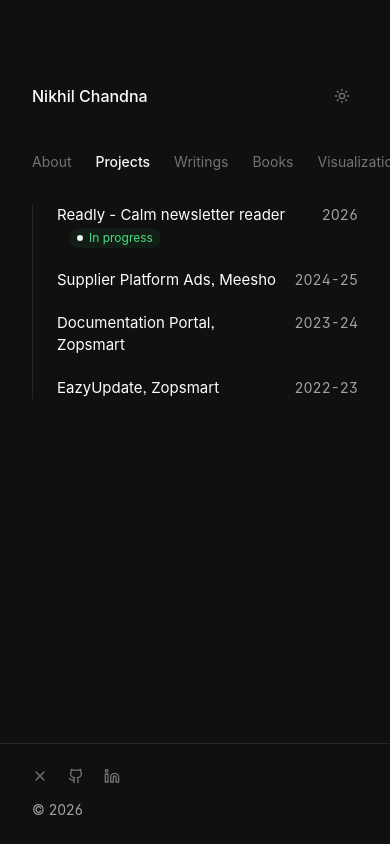
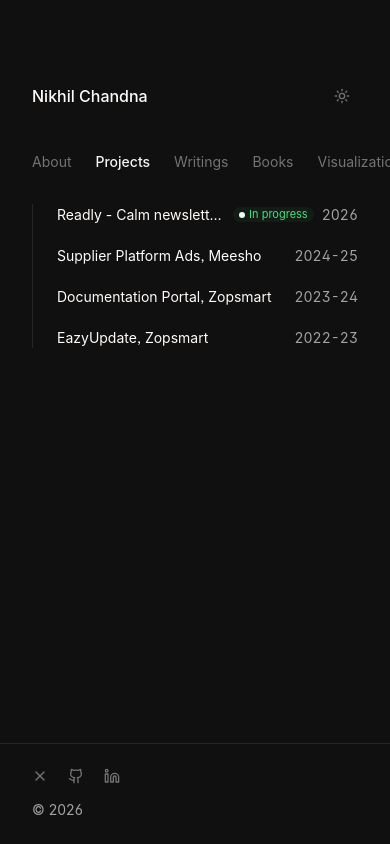
Before and after one commit to enti-re/personalPortfolio, a Next.js app: page / in a window 390 px wide. Both pictures are taken after a click on the button "Projects". Built offline with nearby package versions, Linux system fonts and the light colour scheme; a web font is replaced by a local one.

Commit message:
Keep project status inline on mobile
Co-authored-by: Nikhil Chandna <enti-re@users.noreply.github.com>

```diff
--- a/src/pages/index.tsx
+++ b/src/pages/index.tsx
@@ -323,18 +323,18 @@ export default function Home() {
                       <li key={project.slug} className="group">
                         <button
                           onClick={() => setSelectedProject(project.slug)}
-                          className="flex items-baseline w-full text-left hover:text-neutral-600 dark:hover:text-neutral-300 transition-colors"
+                          className="flex w-full items-center text-left hover:text-neutral-600 dark:hover:text-neutral-300 transition-colors"
                         >
-                          <span className="flex-1">
-                            <span>{project.title}</span>
+                          <span className="flex min-w-0 flex-1 items-center gap-2">
+                            <span className="truncate text-[14px] sm:text-[15px]">{project.title}</span>
                             {project.status === "in-progress" && (
-                              <span className="ml-3 inline-flex items-center gap-1.5 rounded-full bg-green-100 px-2 py-0.5 align-middle text-xs text-green-600 dark:bg-green-900/20 dark:text-green-400">
+                              <span className="inline-flex shrink-0 items-center gap-1 rounded-full bg-green-100 px-1.5 py-0.5 text-[11px] leading-none text-green-600 dark:bg-green-900/20 dark:text-green-400 sm:gap-1.5 sm:px-2 sm:text-xs">
                                 <span className="h-1.5 w-1.5 rounded-full animate-blink-green-white" aria-hidden="true" />
                                 In progress
                               </span>
                             )}
                           </span>
-                          <span className="ml-4 text-neutral-400 text-sm tabular-nums">{project.year}</span>
+                          <span className="ml-2 shrink-0 text-neutral-400 text-sm tabular-nums sm:ml-4">{project.year}</span>
                         </button>
                       </li>
                     ))}
```
